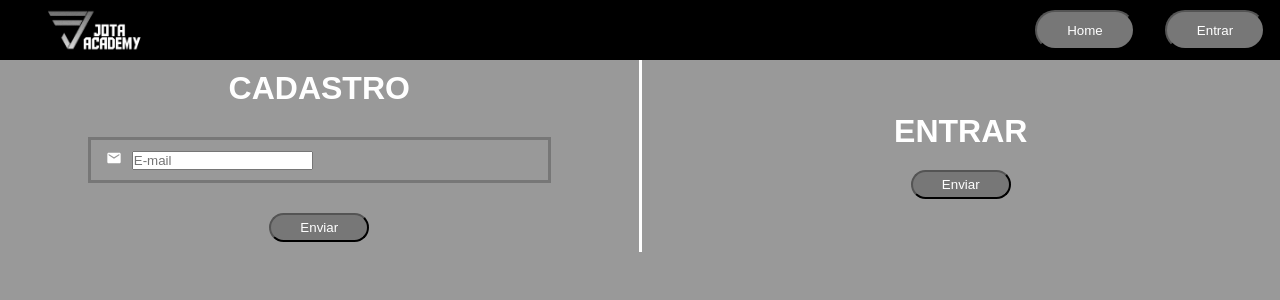
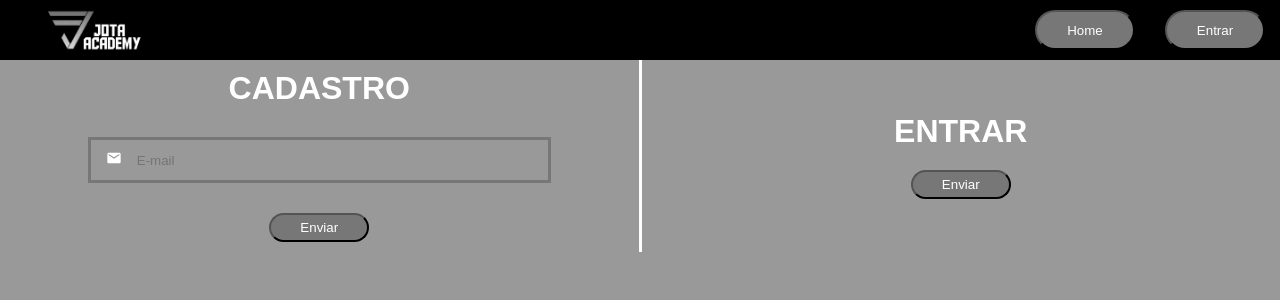
Before and after one commit to jhonesaly/react_platform, a React (Create React App) app in the folder react_platform/: page /login in a window 1280 px wide. Shown: the top 300 px of the page. Built offline with nearby package versions, Linux system fonts and the light colour scheme.

Commit message:
feat: input styles

```diff
--- a/react_platform/src/components/Input/index.jsx
+++ b/react_platform/src/components/Input/index.jsx
@@ -1,7 +1,7 @@
 import React from 'react';
 import { Controller } from 'react-hook-form';
 
-import { InputContainer, IconContainer } from './styles';
+import { InputContainer, IconContainer, InputText } from './styles';
 
 const Input = ({leftIcon, name, control, placeholder}) => {
     return(
@@ -10,7 +10,7 @@ const Input = ({leftIcon, name, control, placeholder}) => {
             <Controller
                 name={name}
                 control={control}
-                render={({ field }) => <input {...field} placeholder={placeholder}/>}
+                render={({ field }) => <InputText {...field} placeholder={placeholder}/>}
             />
         </InputContainer>
     )
--- a/react_platform/src/components/Input/styles.js
+++ b/react_platform/src/components/Input/styles.js
@@ -14,3 +14,13 @@ export const IconContainer = styled.div`
     margin-right: 10px;
     margin-left: 10px;
 `
+
+export const InputText = styled.input`
+    color: #fff;
+    background-color: transparent;
+    flex:1;
+    border:0;
+    height: 25px;
+    padding: 5px;
+    width:70%;
+`
```
